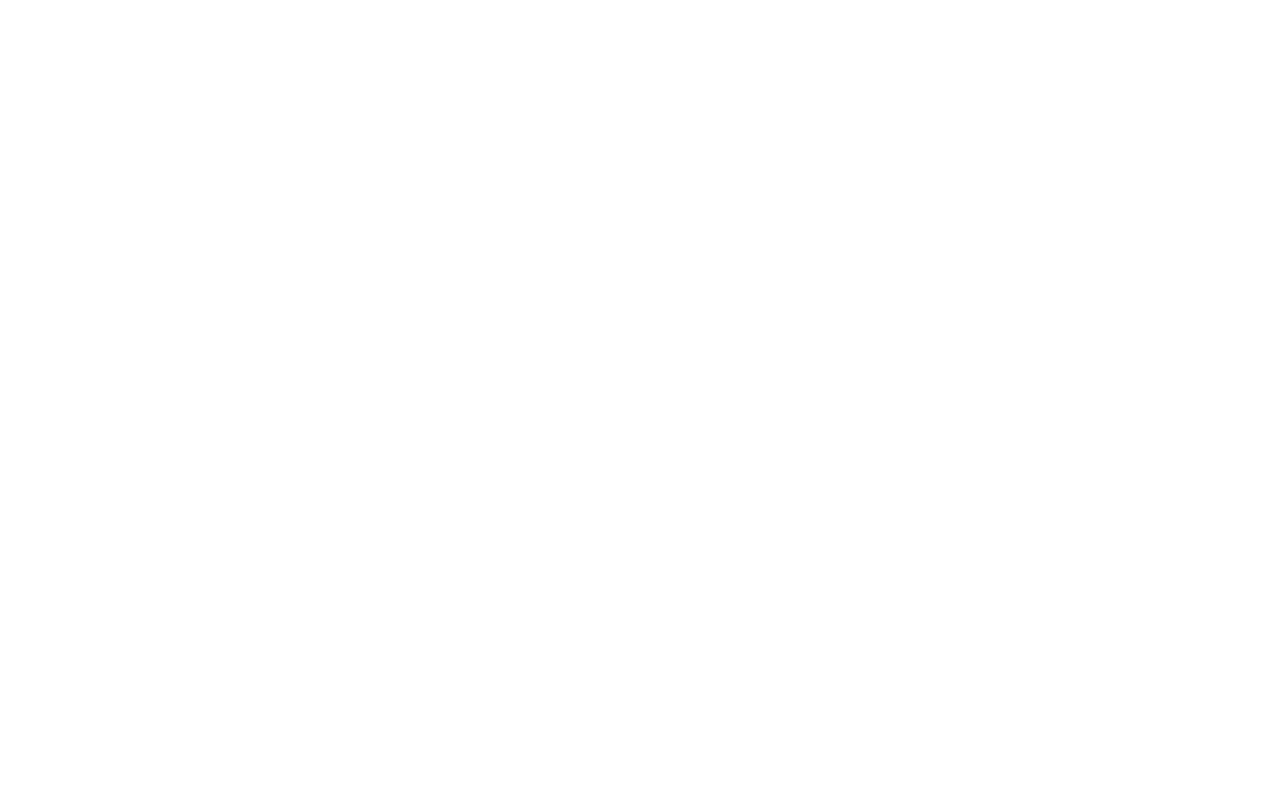
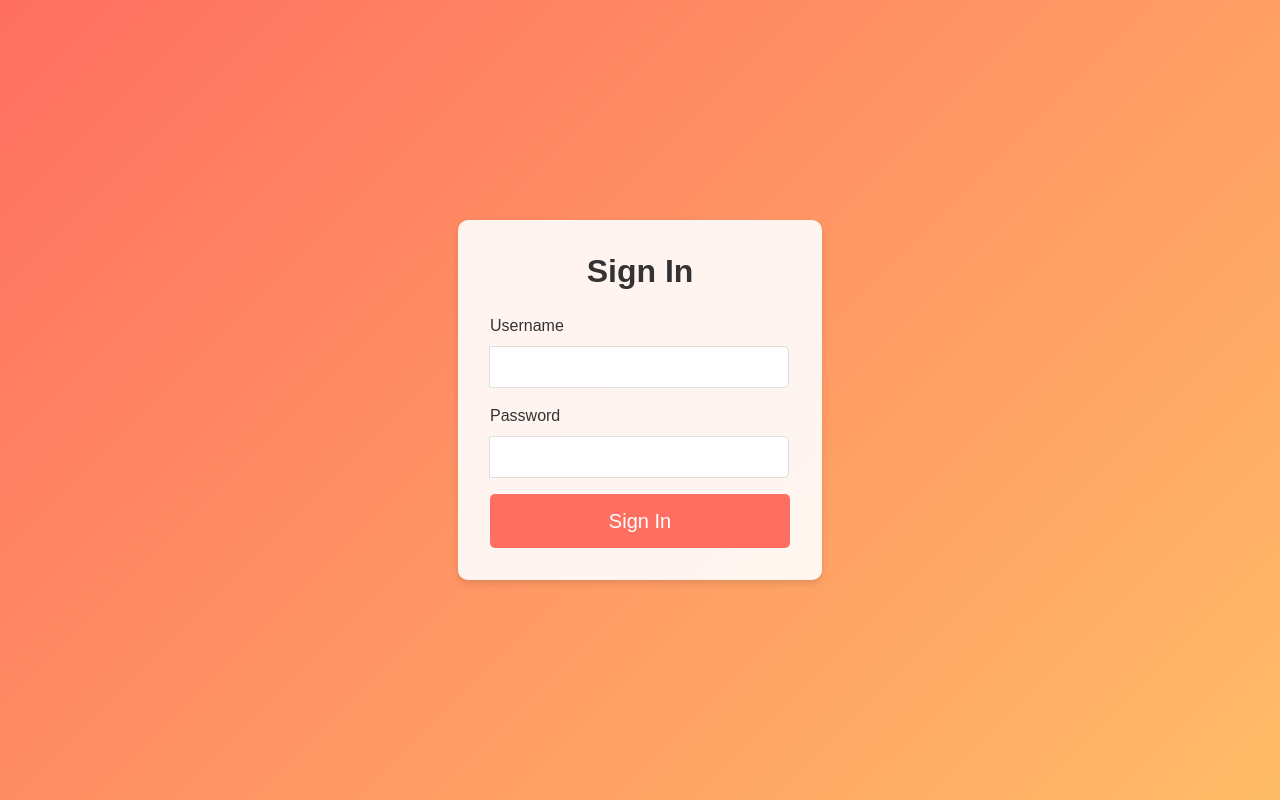
Before and after one commit to sree2694/Angular_Practice, an Angular app in the folder angular_18_learn/: page /login in a window 1280 px wide. Before the commit this address led to /. Built offline with nearby package versions, Linux system fonts and the light colour scheme.

Commit message:
Login User

```diff
--- a/angular_18_learn/src/app/components/layout/layout.component.html
+++ b/angular_18_learn/src/app/components/layout/layout.component.html
@@ -57,15 +57,15 @@
             </ul>
           </li>
         </ul>
-        <!-- <form class="d-flex">
-          <select  [(ngModel)]="selectedRole" name="selectedRole" (ngModelChange)="onRoleChnage($event)">
+        <form class="d-flex">
+          <!-- <select  [(ngModel)]="selectedRole" name="selectedRole" (ngModelChange)="onRoleChnage($event)">
             <option value="">Select Role</option>
             <option value="user">User Role</option>
             <option value="guest">Guest Role</option>
           </select>
-           <span class="text-white">{{loggedUserData?.emailId}}</span>
+           <span class="text-white">{{loggedUserData?.emailId}}</span> -->
            <button class="btn btn-primary" type="button" (click)="logoff()">LogOff</button>
-        </form> -->
+        </form>
       </div>
     </div>
   </nav>
--- /dev/null
+++ b/angular_18_learn/src/app/components/login/login.component.css
@@ -0,0 +1,83 @@
+
+
+.parent {
+    font-family: 'Arial', sans-serif;
+    height: 100vh;
+    background: linear-gradient(135deg, #ff6f61, #ffbc67);
+    display: flex;
+    justify-content: center;
+    align-items: center;
+}
+
+.container-login {
+    background: rgba(255, 255, 255, 0.9);
+    padding: 2rem;
+    border-radius: 10px;
+    box-shadow: 0 4px 6px rgba(0, 0, 0, 0.1);
+    animation: fadeIn 1.5s ease-in-out;
+}
+
+.signin-form {
+    width: 300px;
+}
+
+h2 {
+    text-align: center;
+    margin-bottom: 1.5rem;
+    font-size: 2rem;
+    color: #333;
+    font-weight: bold;
+}
+
+.input-group {
+    margin-bottom: 1rem;
+}
+
+.input-group label {
+    display: block;
+    font-size: 1rem;
+    color: #333;
+    margin-bottom: 0.5rem;
+}
+
+.input-group input {
+    width: 100%;
+    padding: 0.5rem;
+    border: 1px solid #ddd;
+    border-radius: 5px;
+    font-size: 1rem;
+    transition: border 0.3s;
+}
+
+.input-group input:focus {
+    border: 1px solid #ff6f61;
+    outline: none;
+}
+
+button {
+    width: 100%;
+    padding: 0.75rem;
+    border: none;
+    border-radius: 5px;
+    background: #ff6f61;
+    color: white;
+    font-size: 1.25rem;
+    cursor: pointer;
+    transition: background 0.3s, transform 0.3s;
+}
+
+button:hover {
+    background: #ff3e2d;
+    transform: scale(1.05);
+}
+
+@keyframes fadeIn {
+    from {
+        opacity: 0;
+        transform: translateY(-10px);
+    }
+    to {
+        opacity: 1;
+        transform: translateY(0);
+    }
+}
--- /dev/null
+++ b/angular_18_learn/src/app/components/login/login.component.html
@@ -0,0 +1,18 @@
+<div class="parent">
+    <div class="container-login">
+        <div class="signin-form">
+            <h2>Sign In</h2>
+            <form>
+                <div class="input-group">
+                    <label for="username">Username</label>
+                    <input [(ngModel)]="userObj.EmailId" type="text" id="username" name="EmailId" required>
+                </div>
+                <div class="input-group">
+                    <label for="password">Password</label>
+                    <input [(ngModel)]="userObj.Password"  type="password" id="password" name="Password" required>
+                </div>
+                <button type="button" (click)="onLogin()">Sign In</button>
+            </form>
+        </div>
+    </div>
+</div>
--- /dev/null
+++ b/angular_18_learn/src/app/components/login/login.component.ts
@@ -0,0 +1,45 @@
+import { HttpClient } from '@angular/common/http';
+import { Component, inject } from '@angular/core';
+import { FormsModule } from '@angular/forms';
+import { Router } from '@angular/router';
+
+@Component({
+  selector: 'app-login',
+  standalone: true,
+  imports: [FormsModule],
+  templateUrl: './login.component.html',
+  styleUrl: './login.component.css'
+})
+export class LoginComponent {
+
+  userObj: any = {
+    EmailId:'',
+    Password:''
+  };
+
+  router =  inject(Router);
+  http = inject(HttpClient)
+
+  onLogin(){
+    debugger;
+    this.router.navigateByUrl('add-emp')
+    this.http.post("https://projectapi.gerasim.in/api/Users/Login", this.userObj).subscribe((res:any)=>{
+      if(res.result) {
+        alert("login Success");
+        localStorage.setItem('loginUser', JSON.stringify(res.data) )
+        this.router.navigateByUrl('add-emp')
+      } else {
+        alert(res.message)
+        this.router.navigateByUrl('add-emp')
+      }
+    })
+    // if(this.userObj.userName == "admin" && this.userObj.password =="1234") {
+    //   alert("login Success");
+    //   localStorage.setItem('loginUser',this.userObj.userName)
+    //   this.router.navigateByUrl('add-emp')
+    // } else {
+    //   alert('Wrong Credentials')
+    // }
+  }
+
+}
```
Also changed, not shown: angular_18_learn/src/app/app.routes.ts (+10 -6 lines), 1 other file (tests, documents, lock files or other folders).
